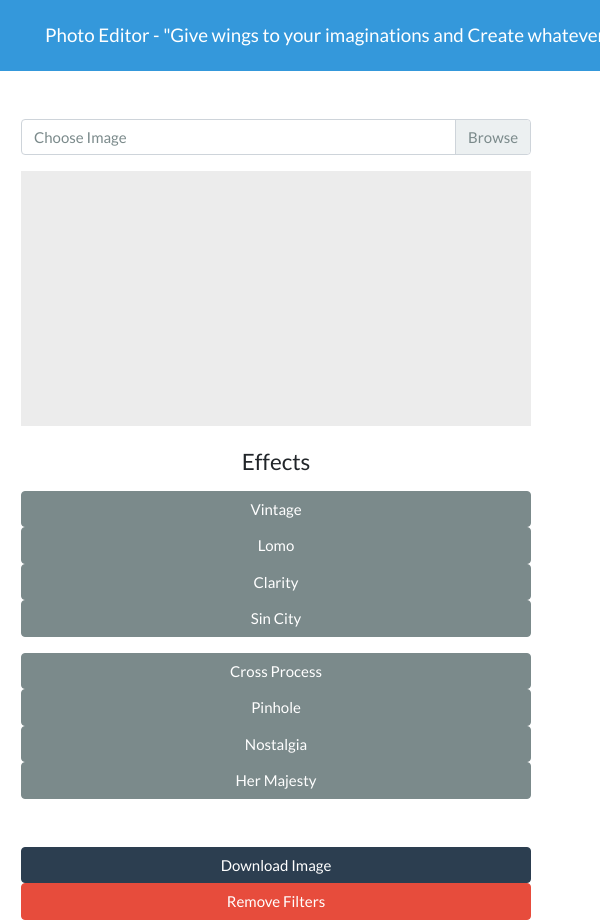
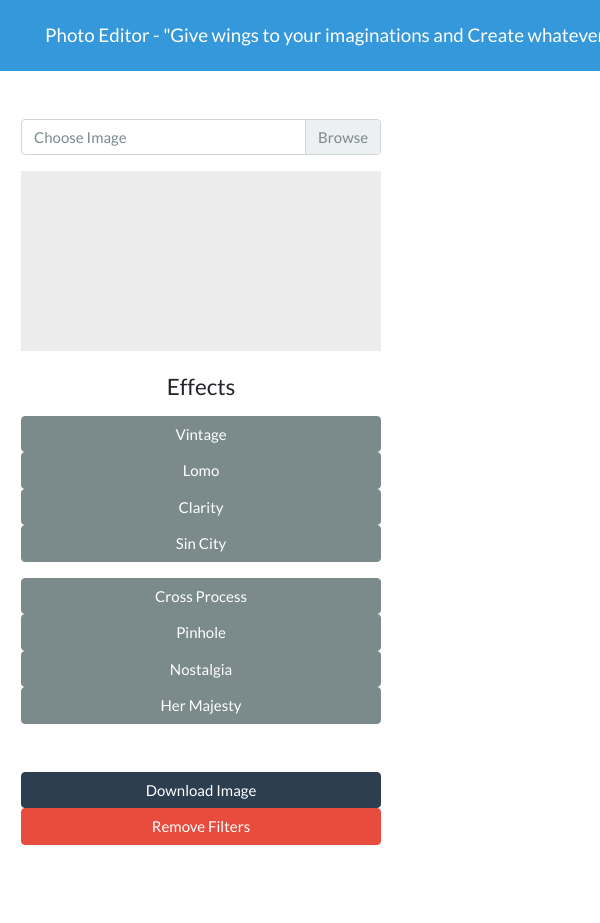
Before and after one commit to sanyam2392/photoeditor, a plain HTML site: page index.html in a window 600 px wide. Shown: the top 923 px of the page. Drawn offline with nearby package versions, Linux system fonts and the light colour scheme.

Commit message:
Update style.css

```diff
--- a/style.css
+++ b/style.css
@@ -137,3 +137,23 @@ canvas {
   }
 
 }
+
+@media (min-width: 600px) and (max-width: 760px){
+  .main{
+    position:absolute;
+    left:1%;
+    width:65%;
+
+  }
+  .sliders{
+    width:32%;
+    position: absolute;
+    left:67%;
+
+  }
+
+  body{
+    overflow-x: hidden;
+  }
+
+}
```
